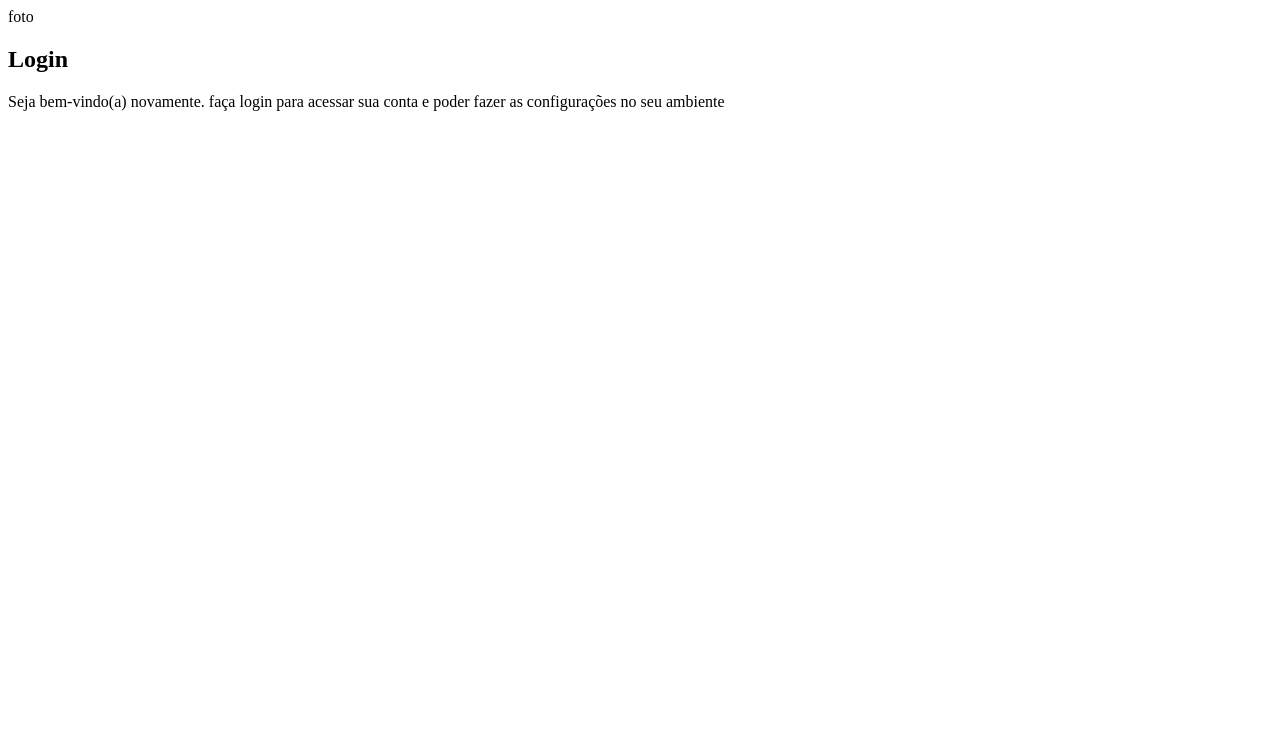
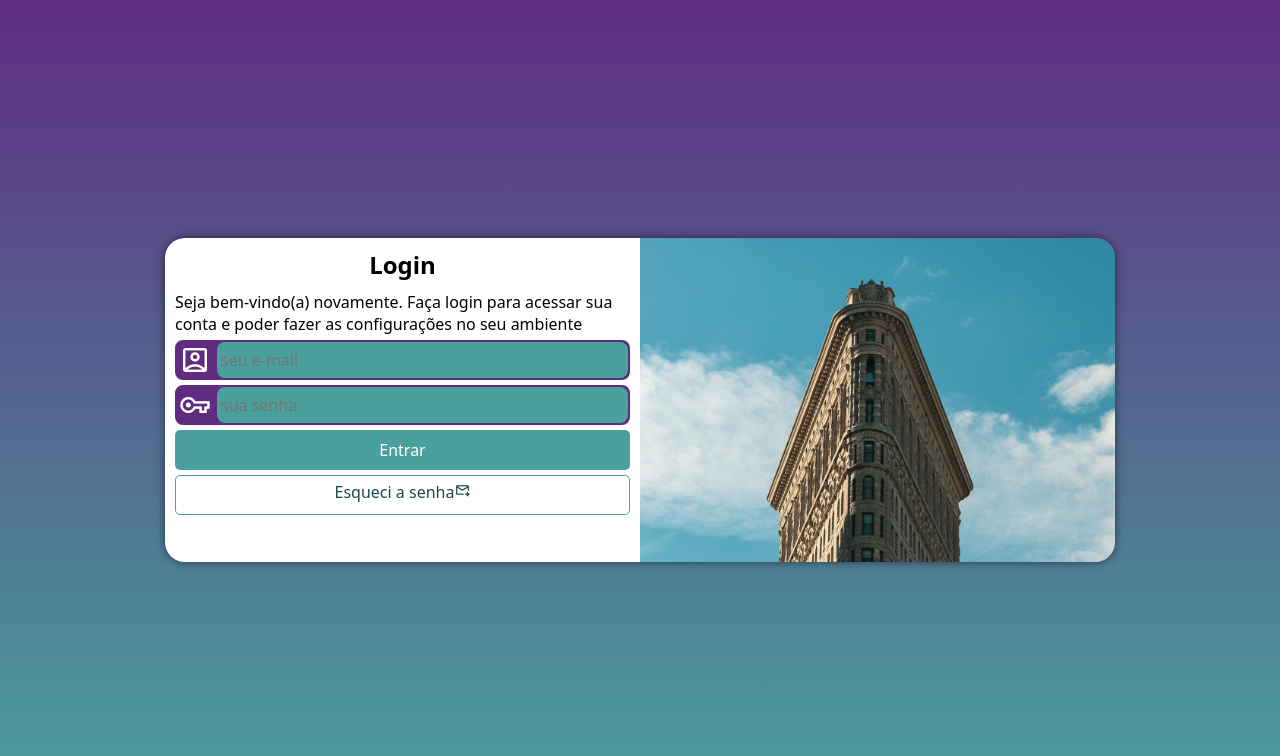
Before and after one commit to Mateuslucs/login, a plain HTML site: page index.html in a window 1280 px wide. Drawn offline with nearby package versions, Linux system fonts and the light colour scheme.

Commit message:
fim do login

```diff
--- a/estilos/style.css
+++ b/estilos/style.css
@@ -1 +1,126 @@
 @charset "UTF-8";
+
+/*
+    paleta de cores
+    verde: #49a09d
+    lilás: #5f2c82
+*/
+:root {
+    --cor_verde: #49a09d;
+    --cor_verde2: #2e6967;
+    --cor_verdeEscuro: #1e4644;
+    --cor_verdeClaro: #61dad5;
+    --cor_verdeClaro2: #47a3a0;
+    --cor_lilas: #5f2c82;
+}
+* {
+    font-family: system-ui, -apple-system, BlinkMacSystemFont, 'Segoe UI', Roboto, Oxygen, Ubuntu, Cantarell, 'Open Sans', 'Helvetica Neue', sans-serif;
+    margin: 0px;
+    padding: 0px;
+    box-sizing: border-box;
+}
+body,html {
+    background-color: var(--cor_lilas);
+    height: 100vh;
+    width: 100vw;
+}
+main {
+    position: relative;
+    height: 100vh;
+    width: 100vw;
+}
+section {
+    position: absolute;
+    top: 50%;
+    left: 50%;
+    background-color: white;
+    width: 250px;
+    height: 500px;
+    border-radius: 20px;
+    overflow: hidden;
+    box-shadow: 0px 0px 10px rgba(0, 0, 0, 0.541);
+    transform: translate(-50%, -50%);
+    transition:  width .3s, heigth .3s;
+    transition-timing-function: ease;
+}
+section div#foto {
+    display: block;
+    background: var(--cor_lilas) url("../img/pexels-michal-marek-1750301.jpg") no-repeat;
+    background-size: cover;
+    height: 200px;
+    background-position: center center;
+}
+section div#formulario {
+    display: block;
+    padding: 10px;
+}
+div#formulario h1 {
+    text-align: center;
+    margin-bottom: 10px;
+}
+div#formulario p {
+    font-size: 0.8em;
+}
+div.campo {
+    background-color: var(--cor_lilas);
+    height: 40px;
+    border-radius: 8px;
+    margin: 5px 0px;
+    border: 2px solid var(--cor_lilas);
+}
+div.campo label {
+    display: none;
+}
+div.campo span{
+    color: white;
+    font-size: 2em;
+    width: 40px;
+    padding: 2px;
+}
+div.campo input {
+    background-color: var(--cor_verde);
+    font-size: 1em;
+    width: calc(100% - 40px);
+    height: 100%;
+    border: 0px;
+    border-radius: 8px;
+    padding: 4px;
+    transform: translateY(-10px);
+}
+div.campo input:focus-within {
+    background-color: white;
+}
+input[type=submit] {
+    display: block;
+    font-size: 1em;
+    width: 100%;
+    height: 40px;
+    background-color: var(--cor_verde);
+    color: white;
+    border: none;
+    border-radius: 5px;
+}
+input[type=submit]:hover {
+    background-color: var(--cor_verde2);
+    cursor: pointer;
+}
+a.botao {
+    display: block;
+    width: 100%;
+    height: 40px;
+    font-size: 1em;
+    text-align: center;
+    text-decoration: none;
+    margin-top: 5px;
+    background-color: white;
+    border-radius: 5px;
+    border: 1px solid var(--cor_verde);
+    color: var(--cor_verdeEscuro);
+    padding-top: 5px;
+}
+a.botao:hover {
+    background-color: var(--cor_verdeClaro);
+}
+a.botao > span {
+    font-size: 1em;
+}
--- /dev/null
+++ b/estilos/tablet.css
@@ -0,0 +1,44 @@
+@charset "UTF-8";
+:root {
+    --cor_verde: #49a09d;
+    --cor_lilas: #5f2c82;
+}
+@media screen and (min-width: 768px) and (max-width: 992px) {
+    body {
+        background-image: linear-gradient(to top, #49a09d, #5f2c82);
+    }
+    section {
+        width: 80vw;
+        height: 280px;
+    }
+    section div#foto {
+        float: left;
+        width: 30%;
+        height: 100%;
+    }
+    div#formulario {
+        float: right;
+        width: 70%;
+    }
+}
+@media screen and (min-width: 992px) {
+    body {
+        background-image: linear-gradient(to top, #49a09d, #5f2c82);
+    }
+    section {
+        width: 950px;
+        height: 324px;
+    }
+    section div#foto {
+        float: right;
+        width: 50%;
+        height: 100%;
+    }
+    div#formulario {
+        float: left;
+        width: 50%;
+    }
+    div#formulario p{
+        font-size: 1em;
+    }
+}
--- a/index.html
+++ b/index.html
@@ -5,19 +5,30 @@
     <meta http-equiv="X-UA-Compatible" content="IE=edge">
     <meta name="viewport" content="width=device-width, initial-scale=1.0">
     <title>Login</title>
+    <link rel="stylesheet" href="https://fonts.googleapis.com/css2?family=Material+Symbols+Outlined:opsz,wght,FILL,GRAD@20..48,100..700,0..1,-50..200" />
     <link rel="stylesheet" href="estilos/style.css">
+    <link rel="stylesheet" href="estilos/tablet.css">
 </head>
 <body>
     <main>
         <section id="login">
-            <div id="imagem">
-                foto
+            <div id="foto">
+
             </div>
             <div id="formulario">
                 <h1>Login</h1>
-                <p>Seja bem-vindo(a) novamente. faça login para acessar sua conta e poder fazer as configurações no seu ambiente</p>
-                <form action="login.php" method="post">
-
+                <p>Seja bem-vindo(a) novamente. Faça login para acessar sua conta e poder fazer as configurações no seu ambiente</p>
+                <form action="login.php" method="post" autocomplete="on">
+                    <div class="campo">
+                        <span class="material-symbols-outlined">account_box</span><input type="email" name="imail" id="imail" placeholder="seu e-mail" required autocomplete="email">
+                        <label for="imail">Login </label>
+                    </div>
+                    <div class="campo">
+                        <span class="material-symbols-outlined">vpn_key</span><input type="password" name="senha" id="senha" minlength="8" maxlength="20" placeholder="sua senha" required autocomplete="current-password">
+                        <label for="senha">Senha </label>
+                    </div>
+                    <input type="submit" value="Entrar">
+                    <a href="esqueci.html" class="botao">Esqueci a senha<span class="material-symbols-outlined">forward_to_inbox</span></a>
                 </form>
             </div>
         </section>
```
